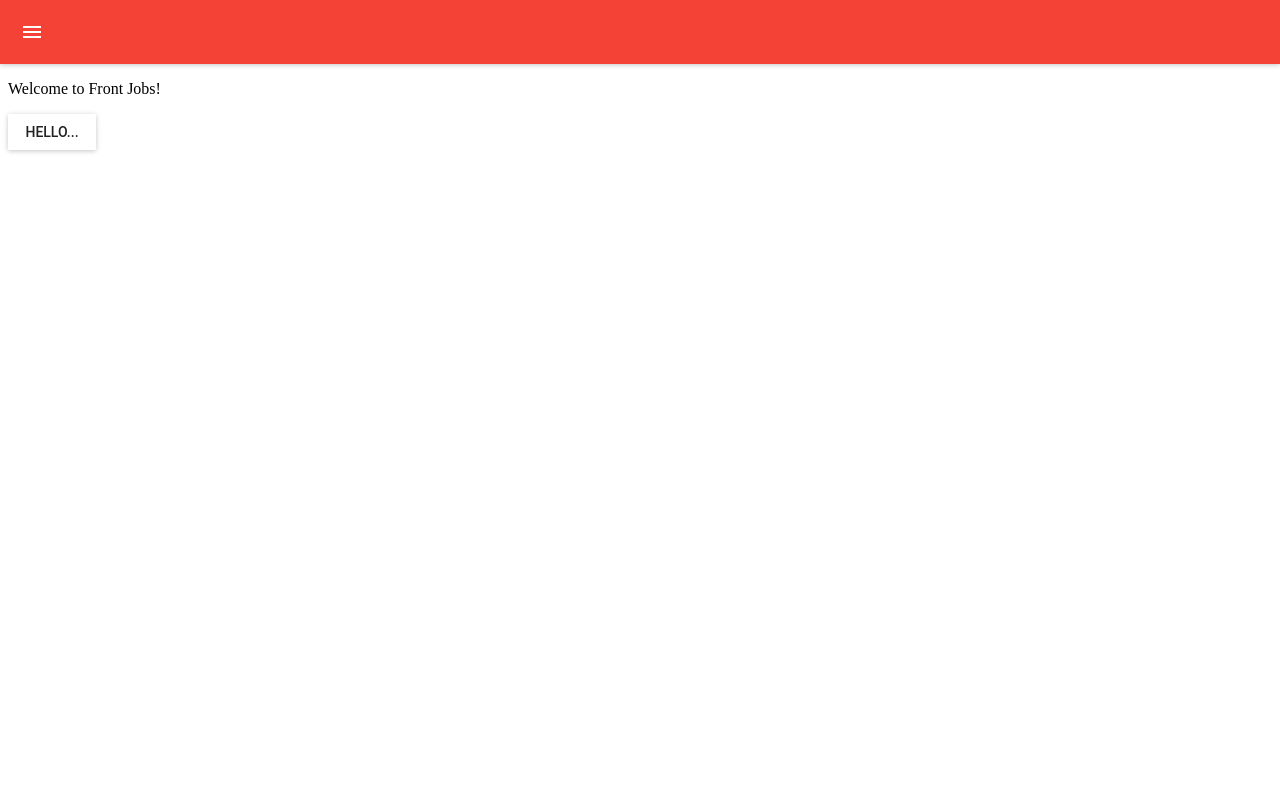
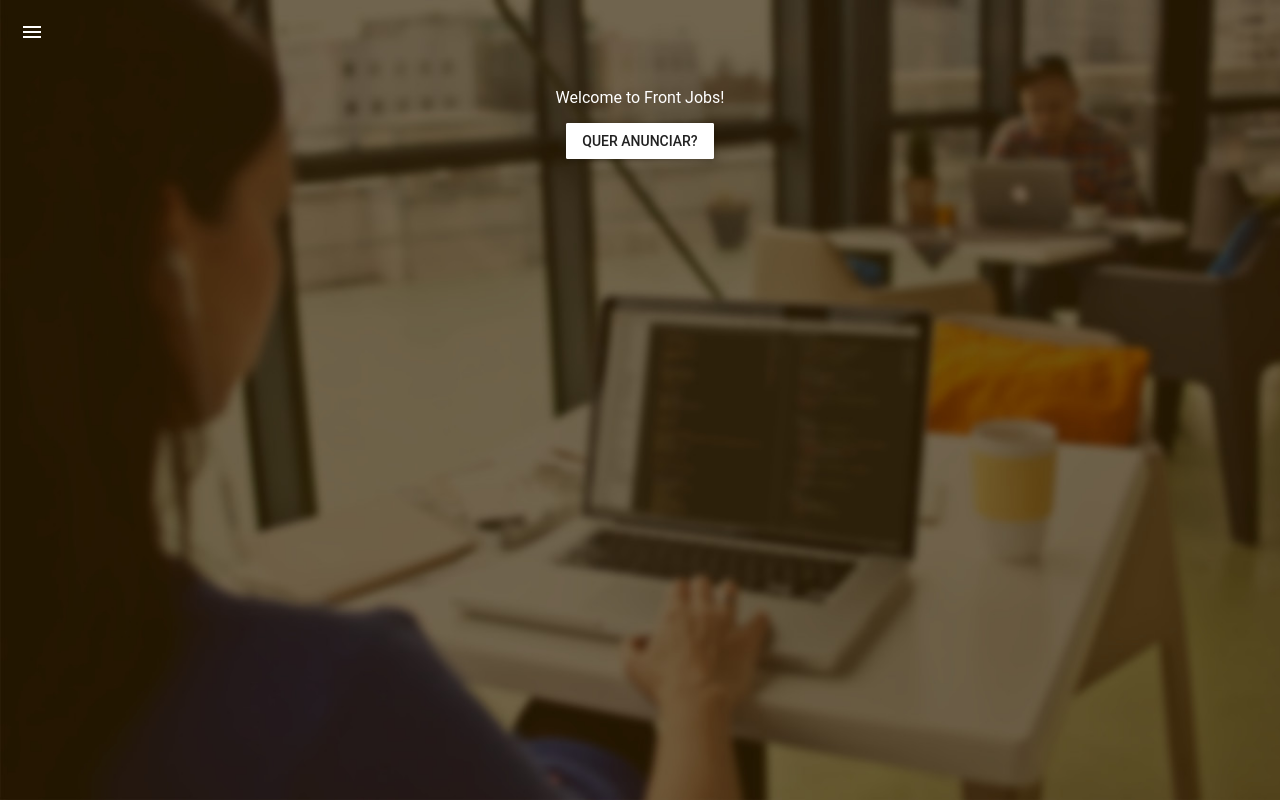
Before and after one commit to front-jobs/front-jobs.github.io, a React app: page / in a window 1280 px wide. Built offline with nearby package versions, Linux system fonts and the light colour scheme; what react-tap-event-plugin would draw is missing.

Commit message:
styling wrapper, appBar and container

```diff
--- a/src/components/App.jsx
+++ b/src/components/App.jsx
@@ -1,14 +1,9 @@
 import React from 'react';
 import MuiThemeProvider from 'material-ui/styles/MuiThemeProvider';
 import muiTheme from '../muiTheme';
+import styles from '../styles/App';
 import AppBar from 'material-ui/AppBar';
 import RaisedButton from 'material-ui/RaisedButton';
-
-const style = {
-    wrapper: {
-        margin: 8
-    }
-}
 
 class App extends React.Component {
     constructor() {
@@ -18,11 +13,11 @@
     render() {
         return(
             <MuiThemeProvider muiTheme={muiTheme}>
-                <div>
-                    <AppBar />
-                    <div style={style.wrapper}>
+                <div style={styles.wrapper}>
+                    <AppBar style={styles.appBar} />
+                    <div style={styles.container}>
                         <p>Welcome to Front Jobs!</p>
-                        <RaisedButton label="Hello..." />
+                        <RaisedButton label="Quer anunciar?" />
                     </div>
                 </div>
             </MuiThemeProvider>
--- a/src/muiTheme.js
+++ b/src/muiTheme.js
@@ -1,10 +1,11 @@
-import {red500} from 'material-ui/styles/colors';
+import {gray500} from 'material-ui/styles/colors';
 import getMuiTheme from 'material-ui/styles/getMuiTheme';
 
 const muiTheme = getMuiTheme({
-  palette: {
-    primary1Color: red500,
-  }
+	fontFamily: 'Roboto, sans-serif',
+	palette: {
+	    primary1Color: gray500,
+	}
 });
 
 export default muiTheme;
--- /dev/null
+++ b/src/styles/App.js
@@ -0,0 +1,21 @@
+export default {
+    wrapper: {
+        backgroundImage: 'url("src/images/workspace.jpg")',
+        backgroundRepeat: 'no-repeat',
+        height: '100vh',
+        backgroundSize: 'cover'
+    },
+    appBar: {
+        backgroundColor: 'none',
+        boxShadow: 'none'
+    },
+    container: {
+        fontFamily: 'Roboto, sans-serif',
+        color: '#fff',
+        margin: 8,
+        display: 'flex',
+        alignItems: 'center',
+        justifyContent: 'center',
+        flexDirection: 'column'
+    }
+}
```
Also changed, not shown: public/main.bundle.js, src/images/workspace.jpg (added).
